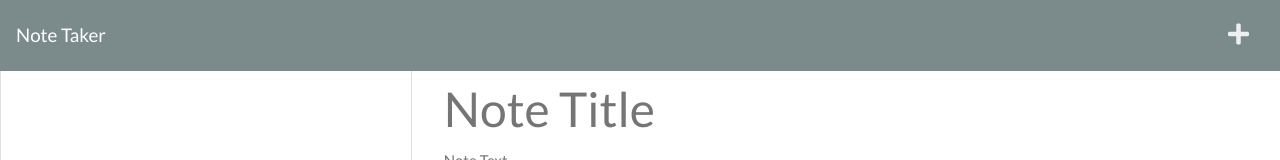
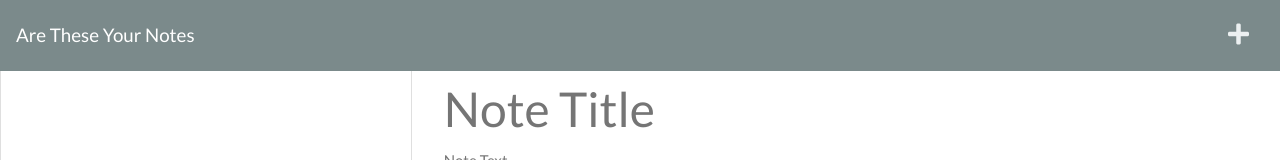
Before and after one commit to PhilipPowers67/AreTheseYourNotes, a website: page public/notes.html in a window 1280 px wide. Shown: the top 160 px of the page. Drawn offline with nearby package versions, Linux system fonts and the light colour scheme; no server answers.

Commit message:
changed in notes.html

```diff
--- a/public/notes.html
+++ b/public/notes.html
@@ -20,7 +20,7 @@
 
   <body>
     <nav class="navbar navbar-dark bg-dark">
-      <a class="navbar-brand" href="/">Note Taker </a>
+      <a class="navbar-brand" href="/">Are These Your Notes </a>
       <div class="icons">
         <i class="fas fa-save text-light save-note"></i>
         <i class="fas fa-plus text-light new-note"></i>
```
